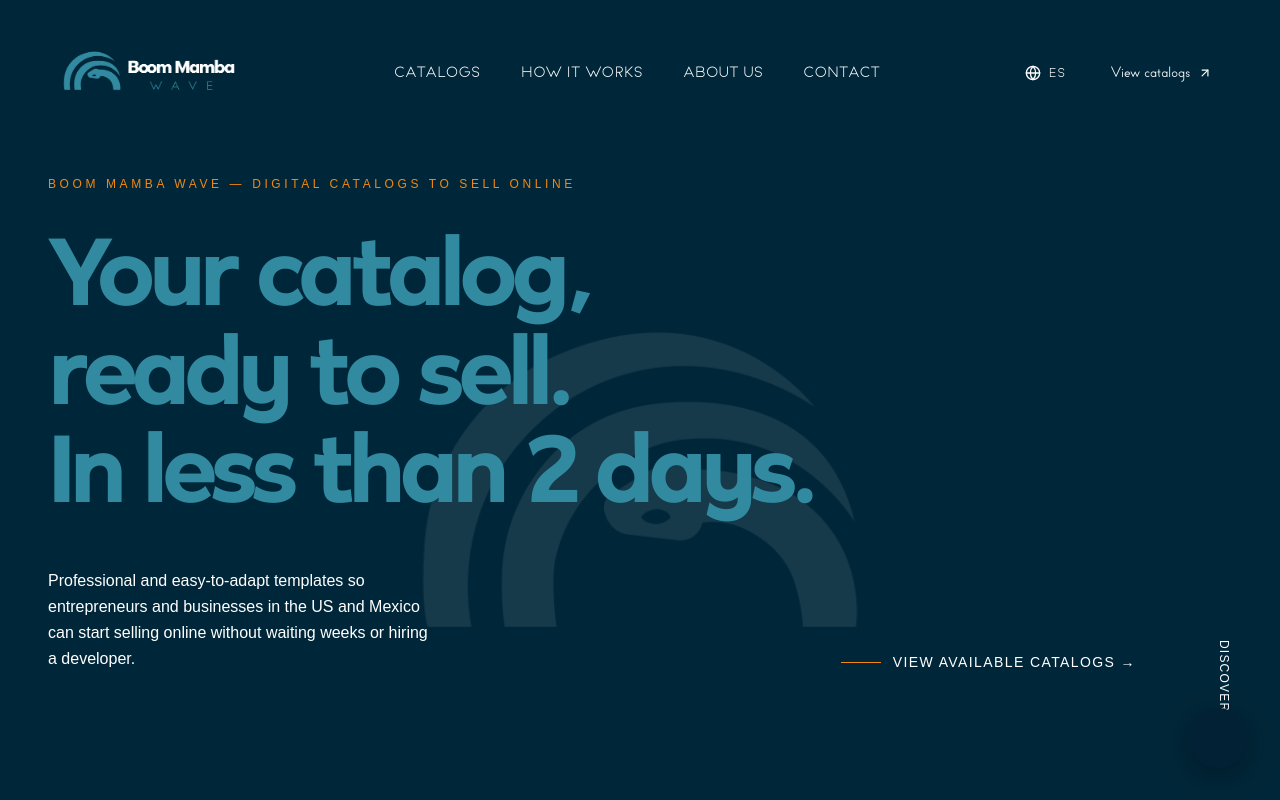
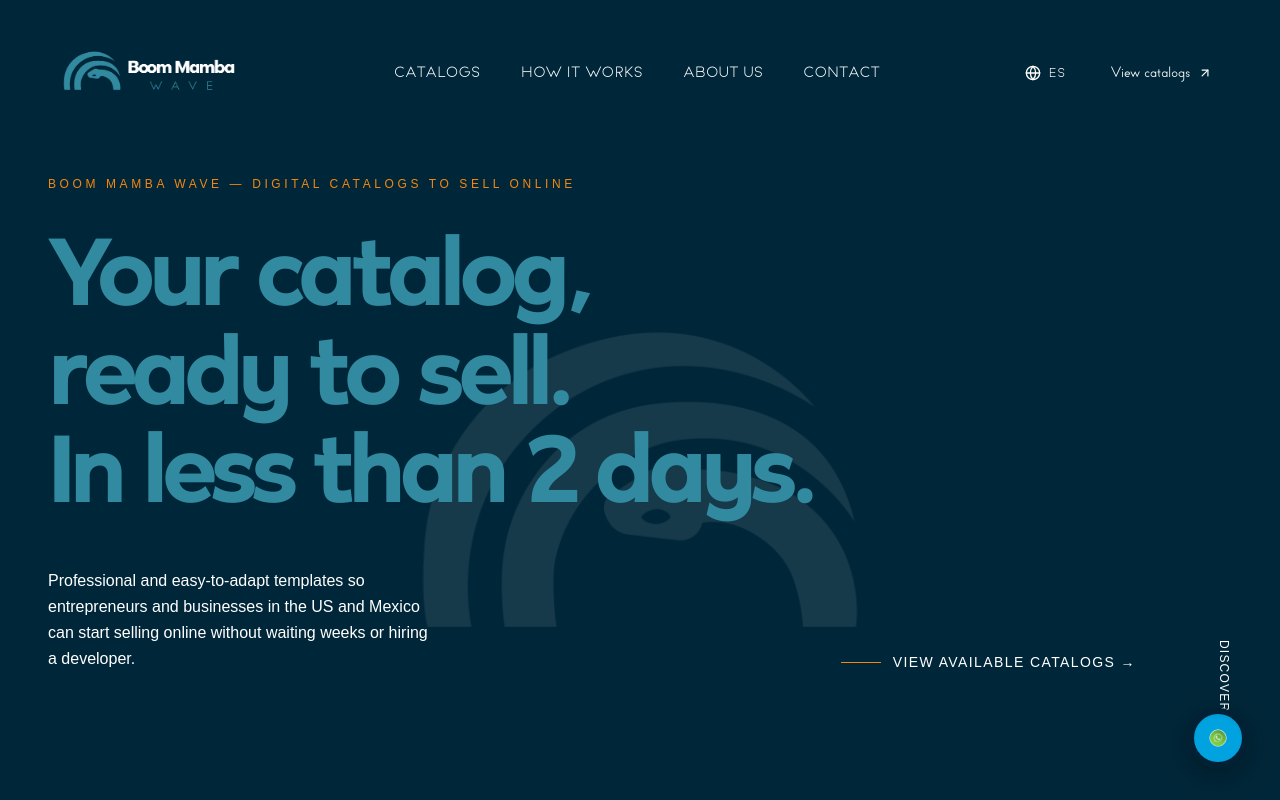
Before and after one commit to 482400494/mambawave, a React (Vite) app: page / in a window 1280 px wide. Shown: the top 800 px of the page. Built offline with nearby package versions, Linux system fonts and the light colour scheme.

Commit message:
Fix CSS layout for WhatsApp floating button to keep logo visible by default

```diff
--- a/src/app/App.tsx
+++ b/src/app/App.tsx
@@ -600,9 +600,9 @@ export default function App() {
           className="fixed bottom-8 right-8 z-50 group flex justify-end"
           aria-label="WhatsApp"
         >
-          <div className="flex items-center bg-[#022135] rounded-full p-1.5 shadow-[0_8px_30px_rgb(0,0,0,0.3)] transition-all duration-500 ease-in-out w-[60px] group-hover:w-[200px] overflow-hidden">
-            <div className="opacity-0 group-hover:opacity-100 transition-opacity duration-500 whitespace-nowrap pl-4 flex-1">
-              <p className="text-white text-[13px] font-bold leading-[1.2]">
+          <div className="flex items-center bg-[#022135] rounded-full p-1.5 shadow-[0_8px_30px_rgb(0,0,0,0.3)] transition-all duration-500 ease-in-out">
+            <div className="overflow-hidden transition-all duration-500 ease-in-out max-w-0 group-hover:max-w-[140px] opacity-0 group-hover:opacity-100">
+              <p className="text-white text-[13px] font-bold leading-[1.2] whitespace-nowrap pl-4 pr-3 py-1">
                 Cotiza por<br />WhatsApp
               </p>
             </div>
```
